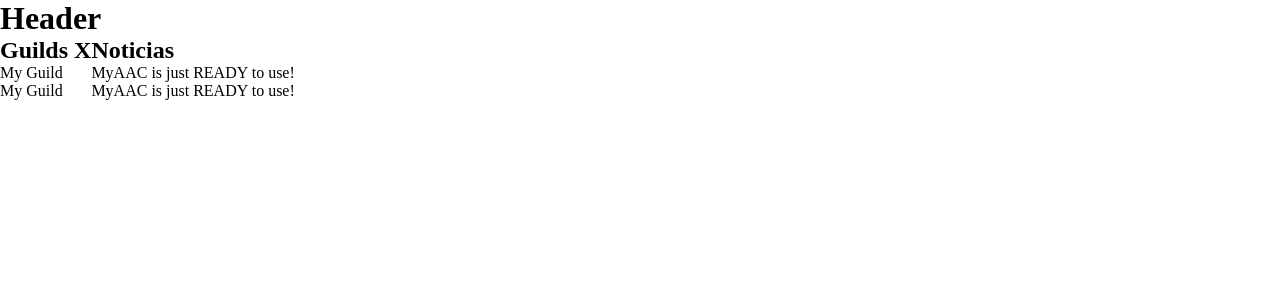
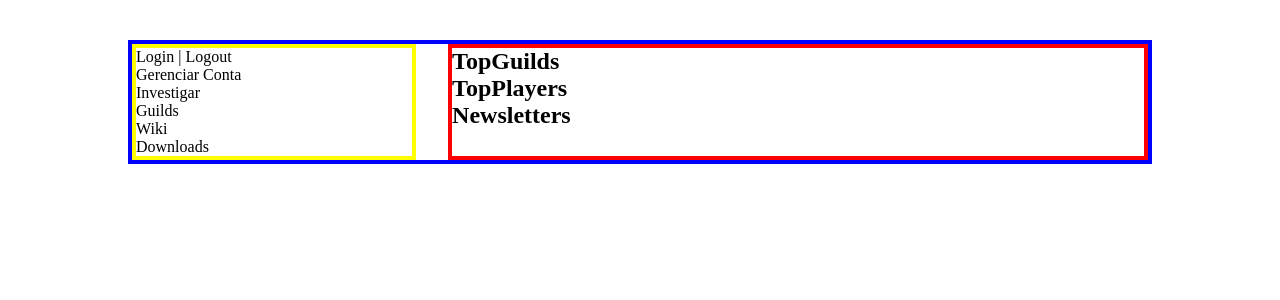
Before and after one commit to RobertoAsgon/nto-web-spa, a Next.js app: page / in a window 1280 px wide. Shown: the top 300 px of the page. Built offline with nearby package versions, Linux system fonts and the light colour scheme.

Commit message:
feat: estrutura root components e features

```diff
--- /dev/null
+++ b/src/components/NavMenu/NavMenu.tsx
@@ -0,0 +1,17 @@
+import React from 'react'
+import { NavMenuContainer } from './styles'
+
+const NavMenu: React.FC = () => {
+  return (
+    <NavMenuContainer>
+      <div>Login | Logout</div>
+      <div>Gerenciar Conta</div>
+      <div>Investigar</div>
+      <div>Guilds</div>
+      <div>Wiki</div>
+      <div>Downloads</div>
+    </NavMenuContainer>
+  )
+}
+
+export default NavMenu
--- /dev/null
+++ b/src/components/NavMenu/styles.ts
@@ -0,0 +1,5 @@
+import styled from 'styled-components'
+
+const NavMenuContainer = styled.aside``
+
+export { NavMenuContainer }
--- /dev/null
+++ b/src/components/RootContainer/RootContainer.tsx
@@ -0,0 +1,25 @@
+import React, { ReactNode } from 'react'
+import { RootMainView, RootContentView, MainContentView, RootNavMenuView } from './styles'
+import { PAGES_URL } from '../../libs/constants'
+import { useRouter } from 'next/router'
+import NavMenu from '../NavMenu/NavMenu'
+
+interface RootContainerProps {
+  children: ReactNode
+}
+
+const RootContainer: React.FC<RootContainerProps> = ({ children }) => {
+  const pagesWithMenuNavigation = [PAGES_URL.HOME]
+  const router = useRouter()
+
+  return (
+    <RootMainView>
+      <MainContentView>
+        <RootNavMenuView>{pagesWithMenuNavigation.includes(router.pathname as PAGES_URL) && <NavMenu />}</RootNavMenuView>
+        <RootContentView>{children}</RootContentView>
+      </MainContentView>
+    </RootMainView>
+  )
+}
+
+export default RootContainer
--- /dev/null
+++ b/src/components/RootContainer/styles.ts
@@ -0,0 +1,30 @@
+import styled from 'styled-components'
+
+const RootMainView = styled.main`
+  display: flex;
+  justify-content: center;
+`
+
+const MainContentView = styled.div`
+  display: flex;
+  width: 1024px;
+  margin-top: 40px;
+  border: 4px solid blue;
+`
+const RootNavMenuView = styled.aside`
+  display: flex;
+  flex-direction: column;
+  width: 324px;
+  border: 4px solid yellow;
+  margin-right: 16px;
+`
+
+const RootContentView = styled.section`
+  display: flex;
+  width: 100%;
+  width: 800px;
+  border: 4px solid red;
+  margin-left: 16px;
+`
+
+export { RootMainView, MainContentView, RootNavMenuView, RootContentView }
--- a/src/fetaures/Home/Home.tsx
+++ b/src/fetaures/Home/Home.tsx
@@ -1,38 +1,24 @@
+import React from 'react'
 import { HomeContainer } from './styles'
 import { INews } from '../../services/news/newsModel'
 import { IGuild } from '../../services/guild/guildModel'
-import React from 'react'
+import { IPlayer } from '../../services/player/playerModel'
+import TopGuilds from './TopGuilds/TopGuilds'
+import TopPlayers from './TopPlayers/TopPlayers'
+import Newsletters from './Newsletters/Newsletters'
 
 interface HomeProps {
   newsLetter: INews[]
   topGuilds: IGuild[]
+  topPlayers: IPlayer[]
 }
 
-const Home: React.FC<HomeProps> = ({ newsLetter, topGuilds }) => {
-  console.log('newsLetter:', newsLetter)
-  console.log('topGuilds:', topGuilds)
+const Home: React.FC<HomeProps> = ({ newsLetter, topGuilds, topPlayers }) => {
   return (
     <HomeContainer>
-      <div>
-        <h2>Guilds X</h2>
-        {topGuilds.map((guild) => {
-          return (
-            <div key={guild.id}>
-              <span>{guild.name}</span>
-            </div>
-          )
-        })}
-      </div>
-      <div>
-        <h2>Noticias</h2>
-        {newsLetter.map((news) => {
-          return (
-            <div key={news.id}>
-              <span>{news.body}</span>
-            </div>
-          )
-        })}
-      </div>
+      <TopGuilds topGuilds={topGuilds} />
+      <TopPlayers topPlayers={topPlayers} />
+      <Newsletters newsLetter={newsLetter} />
     </HomeContainer>
   )
 }
--- /dev/null
+++ b/src/fetaures/Home/Newsletters/Newsletters.tsx
@@ -0,0 +1,16 @@
+import React, { ReactNode } from 'react'
+import { INews } from '../../../services/news/newsModel'
+
+interface INewslettersProps {
+  newsLetter: INews[]
+}
+
+const Newsletters: React.FC<INewslettersProps> = ({ newsLetter }) => {
+  return (
+    <>
+      <h1>Newsletters</h1>
+    </>
+  )
+}
+
+export default Newsletters
--- /dev/null
+++ b/src/fetaures/Home/TopGuilds/TopGuilds.tsx
@@ -0,0 +1,17 @@
+import React, { ReactNode } from 'react'
+import { INews } from '../../../services/news/newsModel'
+import { IGuild } from '../../../services/guild/guildModel'
+
+interface ITopGuildsProps {
+  topGuilds: IGuild[]
+}
+
+const TopGuilds: React.FC<ITopGuildsProps> = ({ topGuilds }) => {
+  return (
+    <>
+      <h1>TopGuilds</h1>
+    </>
+  )
+}
+
+export default TopGuilds
--- /dev/null
+++ b/src/fetaures/Home/TopPlayers/TopPlayers.tsx
@@ -0,0 +1,17 @@
+import React, { ReactNode } from 'react'
+import { INews } from '../../../services/news/newsModel'
+import { IPlayer } from '../../../services/player/playerModel'
+
+interface ITopPlayersProps {
+  topPlayers: IPlayer[]
+}
+
+const TopPlayers: React.FC<ITopPlayersProps> = ({ topPlayers }) => {
+  return (
+    <>
+      <h1>TopPlayers</h1>
+    </>
+  )
+}
+
+export default TopPlayers
--- a/src/fetaures/Home/styles.ts
+++ b/src/fetaures/Home/styles.ts
@@ -1,7 +1,8 @@
 import styled from 'styled-components'
 
-const HomeContainer = styled.main`
+const HomeContainer = styled.div`
   display: flex;
+  flex-direction: column;
 `
 
 export { HomeContainer }
--- a/src/pages/_app.tsx
+++ b/src/pages/_app.tsx
@@ -2,17 +2,18 @@
 import dynamic from 'next/dynamic'
 import { PAGES_URL } from '../libs/constants'
 import GlobalUiProvider from '../theme/GlobalUiProvider'
+import RootContainer from '../components/RootContainer/RootContainer'
 
 const Header = dynamic(() => import('../components/Header/Header'), {
   ssr: false
 })
 
 const MyApp = ({ Component, pageProps, router }: AppProps) => {
-  const pagesWithHeader = [PAGES_URL.HOME]
   return (
     <GlobalUiProvider>
-      {pagesWithHeader.includes(router.pathname as PAGES_URL) && <Header />}
-      <Component {...pageProps} />
+      <RootContainer>
+        <Component {...pageProps} />
+      </RootContainer>
     </GlobalUiProvider>
   )
 }
```
Also changed, not shown: src/components/ServerInfo/ServerInfo.tsx (added, +11 -0 lines).
